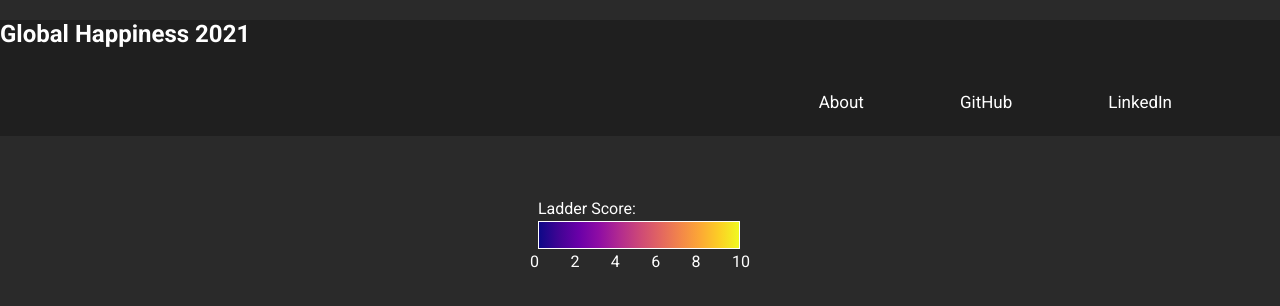
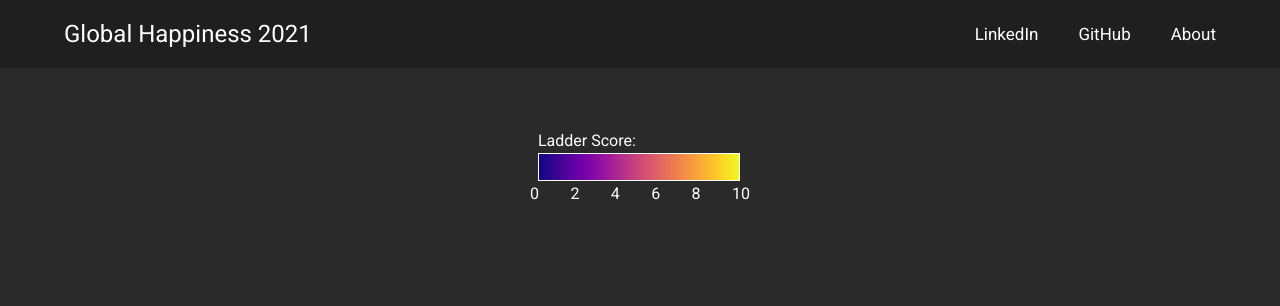
Before and after one commit to rebeccamrfoster/GlobalHappiness, a website built with webpack: page index.html in a window 1280 px wide. Built offline with nearby package versions, Linux system fonts and the light colour scheme; no server answers.

Commit message:
Restyle header to incorporate flex

```diff
--- a/src/styles/header.scss
+++ b/src/styles/header.scss
@@ -3,38 +3,35 @@
 
     .header-nav {
         width: 100%;
-        margin: auto;
+        display: flex;
+        justify-content: space-between;
+        align-items: center;
+
+        .header-nav-list-title {
+            font-size: 24px;
+            font-weight: 400;
+            margin-left: 5%;
+        }
     }
 
-    .group:after {
-        content: "";
-        display: block;
-        clear: both;
-    }
+    // .group:after {
+    //     content: "";
+    //     display: block;
+    //     clear: both;
+    // }
 }
 
 .header-nav-list {
-    margin-right: 60px;
-    margin-left: 60px;
-
-    .header-nav-list-item, .header-nav-list-title {
-        display: block;
-        padding: 20px;
-    }
-
-    .header-nav-list-title {
-        position: relative;
-        float: left;
-        font-size: 24px;
-    }
+    display: flex;
+    justify-content: space-between;
+    gap: 40px;
+    margin-right: 5%;
 
     .header-nav-list-item {
-        float: right;
-        padding: 24px;
         font-size: 17px;
 
         a {
-            padding: 24px;
+            padding: 20px 0;
         }
     }
 
@@ -42,3 +39,9 @@
         color: rgb(189, 189, 189);
     }
 }
+
+@media all and (max-width: 550px) {
+    .header .header-nav .header-nav-list-title {
+        font-size: 18px;
+    }
+}
```
